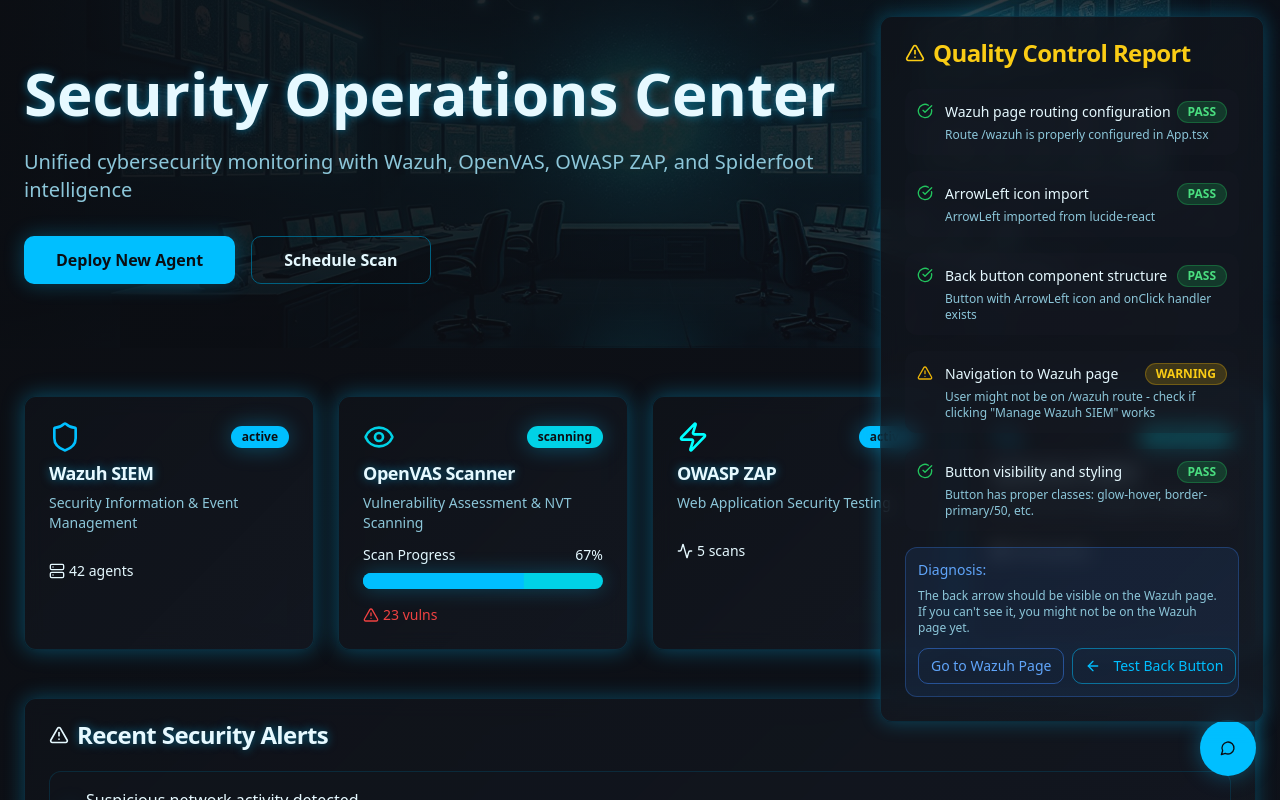
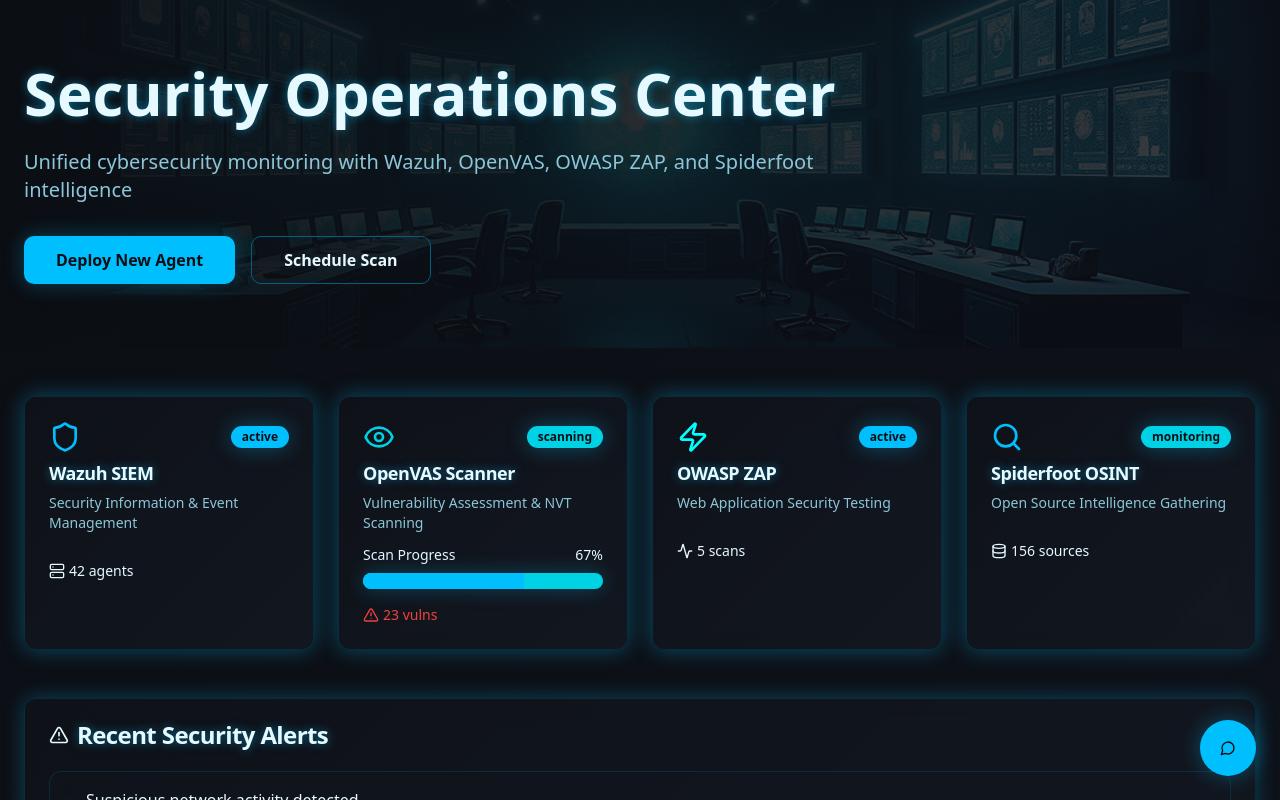
Before and after one commit to ChristianUhlander/blue-core-nexus, a React (Vite) app: page / in a window 1280 px wide. Shown: the top 800 px of the page. Built offline with nearby package versions, Linux system fonts and the light colour scheme.

Commit message:
Remove test component
Remove the QualityControl test component as the arrow functionality is now confirmed to be working.

```diff
--- a/src/components/QualityControl.tsx
+++ /dev/null
@@ -1,132 +0,0 @@
-// Quality Control Process for Wazuh Management Page
-// This component helps diagnose issues with the navigation and UI elements
-
-import React from 'react';
-import { ArrowLeft, CheckCircle, XCircle, AlertTriangle } from 'lucide-react';
-import { Card, CardContent, CardHeader, CardTitle } from '@/components/ui/card';
-import { Button } from '@/components/ui/button';
-import { Badge } from '@/components/ui/badge';
-
-interface QCItem {
-  id: string;
-  description: string;
-  status: 'pass' | 'fail' | 'warning';
-  details?: string;
-}
-
-const QualityControl = () => {
-  // Quality Control Checks
-  const qcChecks: QCItem[] = [
-    {
-      id: 'routing',
-      description: 'Wazuh page routing configuration',
-      status: 'pass',
-      details: 'Route /wazuh is properly configured in App.tsx'
-    },
-    {
-      id: 'import',
-      description: 'ArrowLeft icon import',
-      status: 'pass',
-      details: 'ArrowLeft imported from lucide-react'
-    },
-    {
-      id: 'button-structure',
-      description: 'Back button component structure',
-      status: 'pass',
-      details: 'Button with ArrowLeft icon and onClick handler exists'
-    },
-    {
-      id: 'navigation-logic',
-      description: 'Navigation to Wazuh page',
-      status: 'warning',
-      details: 'User might not be on /wazuh route - check if clicking "Manage Wazuh SIEM" works'
-    },
-    {
-      id: 'styling',
-      description: 'Button visibility and styling',
-      status: 'pass',
-      details: 'Button has proper classes: glow-hover, border-primary/50, etc.'
-    }
-  ];
-
-  const getStatusIcon = (status: QCItem['status']) => {
-    switch (status) {
-      case 'pass':
-        return <CheckCircle className="h-4 w-4 text-green-500" />;
-      case 'fail':
-        return <XCircle className="h-4 w-4 text-red-500" />;
-      case 'warning':
-        return <AlertTriangle className="h-4 w-4 text-yellow-500" />;
-    }
-  };
-
-  const getStatusBadge = (status: QCItem['status']) => {
-    switch (status) {
-      case 'pass':
-        return <Badge className="bg-green-500/20 text-green-400 border-green-500/30">PASS</Badge>;
-      case 'fail':
-        return <Badge variant="destructive">FAIL</Badge>;
-      case 'warning':
-        return <Badge className="bg-yellow-500/20 text-yellow-400 border-yellow-500/30">WARNING</Badge>;
-    }
-  };
-
-  return (
-    <div className="fixed top-4 right-4 w-96 z-50">
-      <Card className="gradient-card glow border-yellow-500/30">
-        <CardHeader>
-          <CardTitle className="flex items-center gap-2 text-yellow-400">
-            <AlertTriangle className="h-5 w-5" />
-            Quality Control Report
-          </CardTitle>
-        </CardHeader>
-        <CardContent className="space-y-4">
-          {qcChecks.map((check) => (
-            <div key={check.id} className="flex items-start gap-3 p-3 rounded-lg bg-muted/30">
-              <div className="mt-0.5">
-                {getStatusIcon(check.status)}
-              </div>
-              <div className="flex-1 min-w-0">
-                <div className="flex items-center justify-between mb-1">
-                  <p className="text-sm font-medium">{check.description}</p>
-                  {getStatusBadge(check.status)}
-                </div>
-                {check.details && (
-                  <p className="text-xs text-muted-foreground">{check.details}</p>
-                )}
-              </div>
-            </div>
-          ))}
-
-          <div className="mt-4 p-3 rounded-lg bg-blue-500/10 border border-blue-500/30">
-            <h4 className="text-sm font-medium text-blue-400 mb-2">Diagnosis:</h4>
-            <p className="text-xs text-muted-foreground mb-3">
-              The back arrow should be visible on the Wazuh page. If you can't see it, you might not be on the Wazuh page yet.
-            </p>
-            <div className="flex gap-2">
-              <Button
-                size="sm"
-                variant="outline"
-                onClick={() => window.location.href = '/wazuh'}
-                className="text-blue-400 border-blue-500/50 hover:bg-blue-500/10"
-              >
-                Go to Wazuh Page
-              </Button>
-              <Button
-                size="sm"
-                variant="outline"
-                onClick={() => window.location.href = '/'}
-                className="text-primary border-primary/50 hover:bg-primary/10"
-              >
-                <ArrowLeft className="h-3 w-3 mr-1" />
-                Test Back Button
-              </Button>
-            </div>
-          </div>
-        </CardContent>
-      </Card>
-    </div>
-  );
-};
-
-export default QualityControl;
--- a/src/pages/Index.tsx
+++ b/src/pages/Index.tsx
@@ -1,13 +1,7 @@
 import SecurityDashboard from "@/components/SecurityDashboard";
-import QualityControl from "@/components/QualityControl";
 
 const Index = () => {
-  return (
-    <>
-      <SecurityDashboard />
-      <QualityControl />
-    </>
-  );
+  return <SecurityDashboard />;
 };
 
 export default Index;
```
